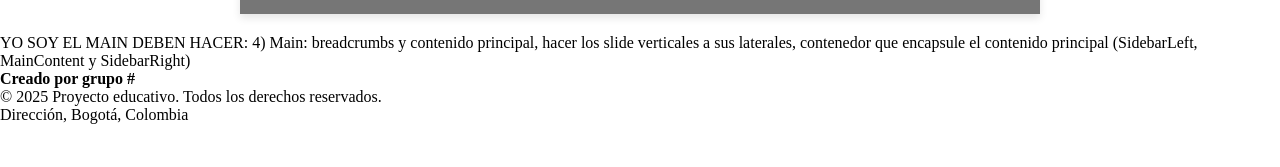
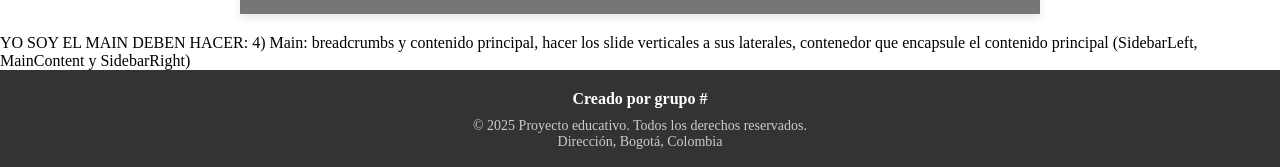
Before and after one commit to anpalopg/holyGrailReact, a React (Vite) app: page / in a window 1280 px wide. Shown: the part 862-1029 px from the top of the page. Before the commit the page ends 986 px from the top, so only its background shows below. Built offline with nearby package versions, Linux system fonts and the light colour scheme.

Commit message:
Update Footer.css

```diff
--- a/src/components/Footer/Footer.css
+++ b/src/components/Footer/Footer.css
@@ -0,0 +1,19 @@
+.footer {
+  background-color: #333;
+  color: white;
+  padding: 20px;
+  text-align: center;
+}
+
+.footer-container {
+  margin-bottom: 10px;
+}
+
+.footer-title {
+  margin: 0;
+}
+
+.footer-bottom {
+  font-size: 14px;
+  color: #ccc;
+}
```
